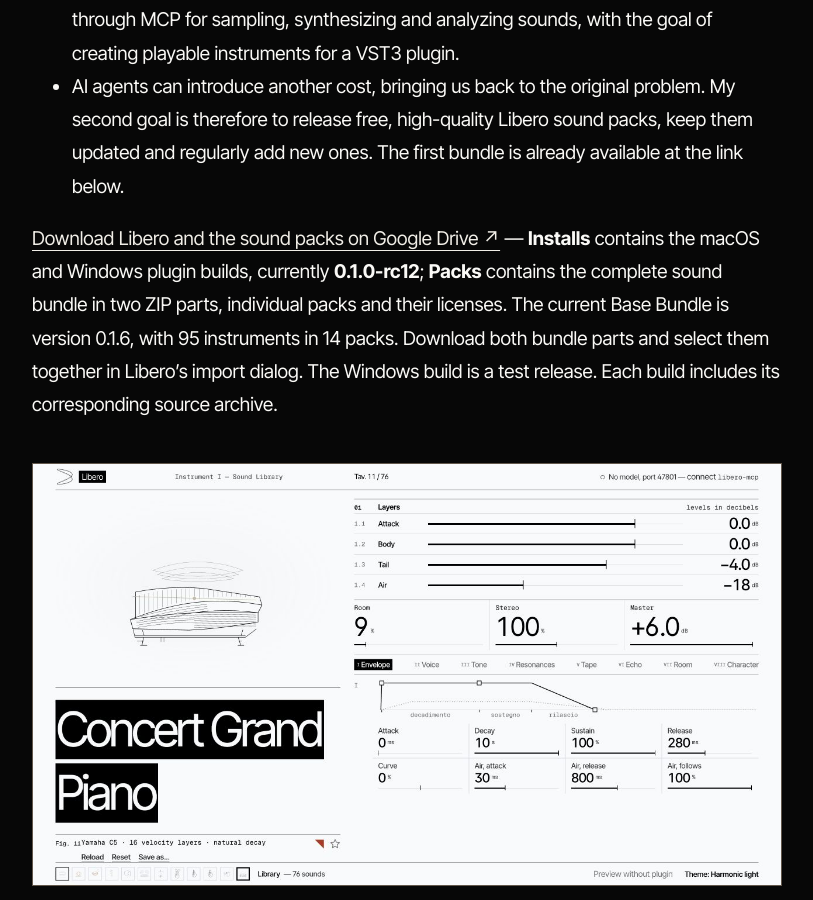
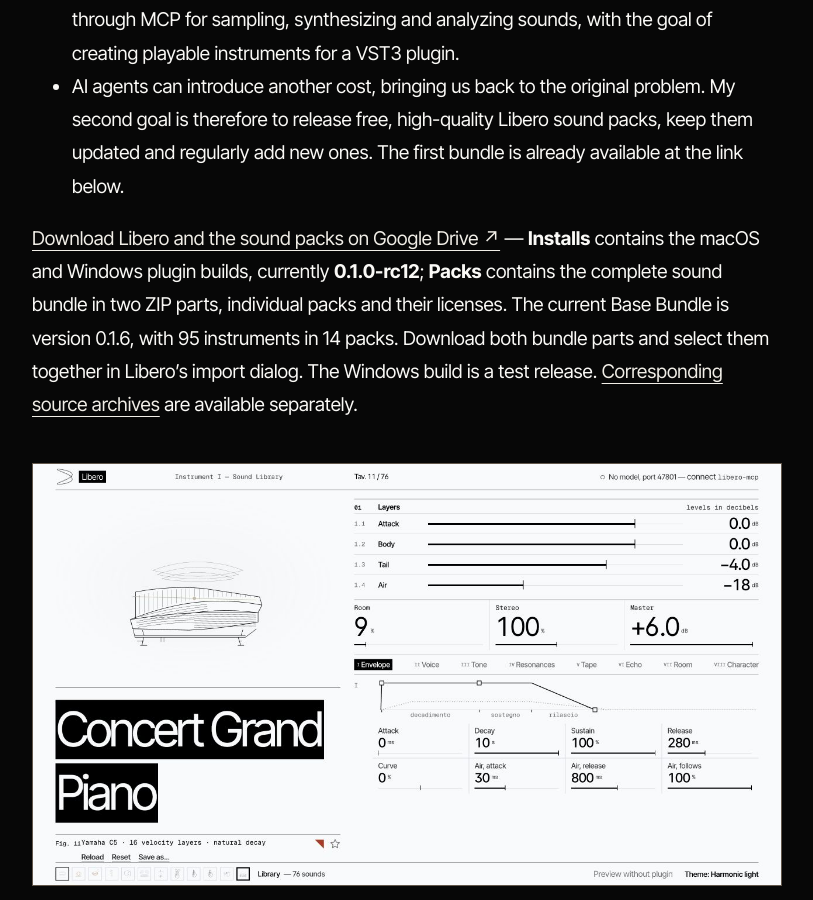
Before and after one commit to MarioPaerle/Mariopaerle.github.io, a Jekyll site: the page built from _posts/2026-10-04-libero.md, in a window 1280 px wide and 900 px high, scrolled down 1114 px. Shown: the whole window, without its empty margins (233-1046 px from the left). Built offline with Jekyll 4.4.1, drawn with Linux system fonts in a browser that asks for light colours; some of the changed text lies outside the part shown.

Commit message:
Separate Libero source downloads from installation files

```diff
--- a/_posts/2026-10-04-libero.md
+++ b/_posts/2026-10-04-libero.md
@@ -28,7 +28,7 @@
 - The first is to build and develop an environment where agents can follow users’ ideas and explore sound creation and audio engineering. Libero provides a broad set of tools through MCP for sampling, synthesizing and analyzing sounds, with the goal of creating playable instruments for a VST3 plugin.
 - AI agents can introduce another cost, bringing us back to the original problem. My second goal is therefore to release free, high-quality Libero sound packs, keep them updated and regularly add new ones. The first bundle is already available at the link below.
 
-[Download Libero and the sound packs on Google Drive ↗](https://drive.google.com/drive/folders/1H8RPLpUjnRy4grvidcRvtLt1DuVlx28L?usp=drive_link) — **Installs** contains the macOS and Windows plugin builds, currently **0.1.0-rc12**; **Packs** contains the complete sound bundle in two ZIP parts, individual packs and their licenses. The current Base Bundle is version 0.1.6, with 95 instruments in 14 packs. Download both bundle parts and select them together in Libero’s import dialog. The Windows build is a test release. Each build includes its corresponding source archive.
+[Download Libero and the sound packs on Google Drive ↗](https://drive.google.com/drive/folders/1H8RPLpUjnRy4grvidcRvtLt1DuVlx28L?usp=drive_link) — **Installs** contains the macOS and Windows plugin builds, currently **0.1.0-rc12**; **Packs** contains the complete sound bundle in two ZIP parts, individual packs and their licenses. The current Base Bundle is version 0.1.6, with 95 instruments in 14 packs. Download both bundle parts and select them together in Libero’s import dialog. The Windows build is a test release. [Corresponding source archives](/libero-source/) are available separately.
 
 <figure class="interface-shot">
   <a href="{{ '/assets/libero/interface-concert-light-20261006.jpg' | relative_url }}"><img src="{{ '/assets/libero/interface-concert-light-20261006.jpg' | relative_url }}" alt="Libero Concert Grand Piano: layer levels and envelope controls." width="1280" height="720" loading="lazy"></a>
@@ -146,7 +146,7 @@
 3. In Libero, open **Library → Import**. Select both bundle parts together, or the individual pack files.
 4. Review the import summary and confirm. Already installed versions are skipped; updates replace the whole collection, so back up any personal edits first.
 
-The macOS build is not notarized and the Windows installer is unsigned. The Installs folder includes platform instructions and corresponding source archives.
+The macOS build is not notarized and the Windows installer is unsigned. The Installs folder includes a short installation guide. [Source archives](/libero-source/) are available separately.
 
 ## **Method**
 
```
Also changed, not shown: libero-source.md (added, +22 -0 lines), 6 other files.
